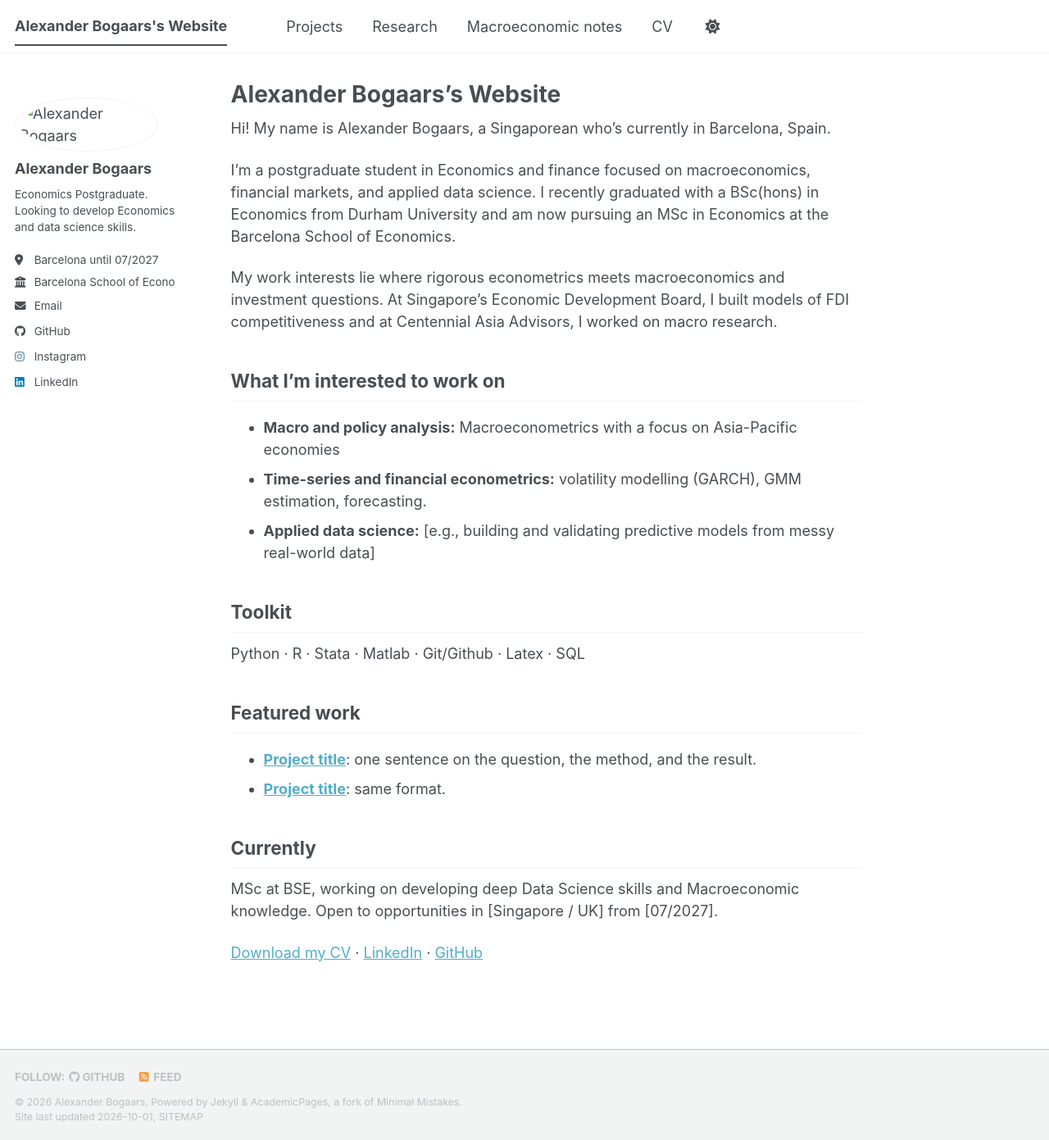
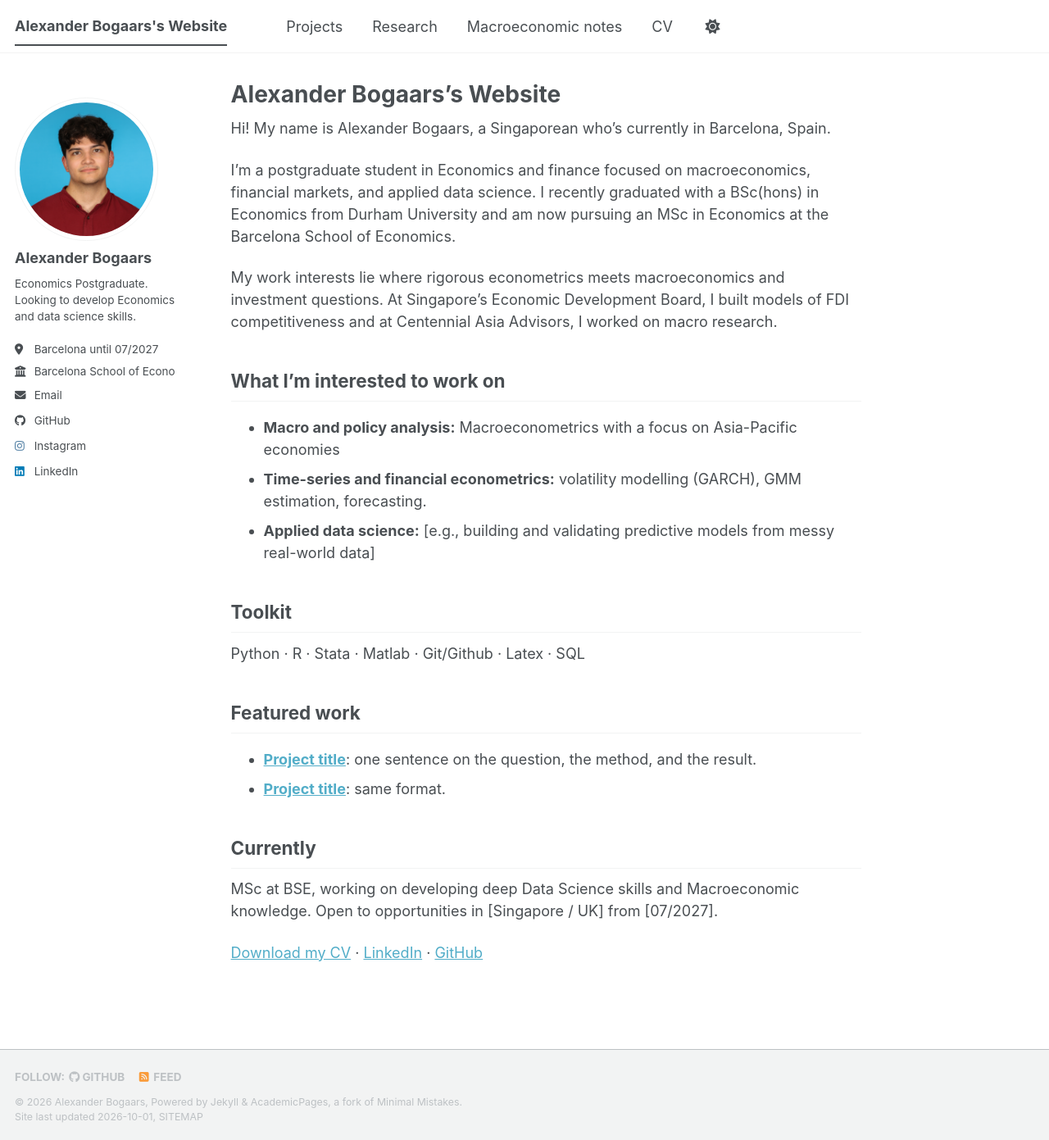
Before and after one commit to AlexBogaars/Alexbogaars-github.io, a Jekyll site: the page built from _pages/about.md, in a window 1280 px wide and 1391 px high. Shown: the whole window at 82% size. Built offline with Jekyll 4.4.1, drawn with Linux system fonts in a browser that asks for light colours; a style sheet for code colours, icons or effects is not loaded.

Commit message:
Update _config.yml

```diff
--- a/_config.yml
+++ b/_config.yml
@@ -23,7 +23,7 @@ repository               : "AlexBogaars/AlexBogaars.github.io"
 #               Additional customization can be done by editing /_includes/author-profile.html
 author:
   # Biographic information
-  avatar           : "images/alexander.bogaars@bse.eu.jpg"
+  avatar           : "alexander.bogaars@bse.eu.jpg"
   name             : "Alexander Bogaars"
   pronouns         : # example: "she/her"
   bio              : "Economics Postgraduate. Looking to develop Economics and data science skills."
```
